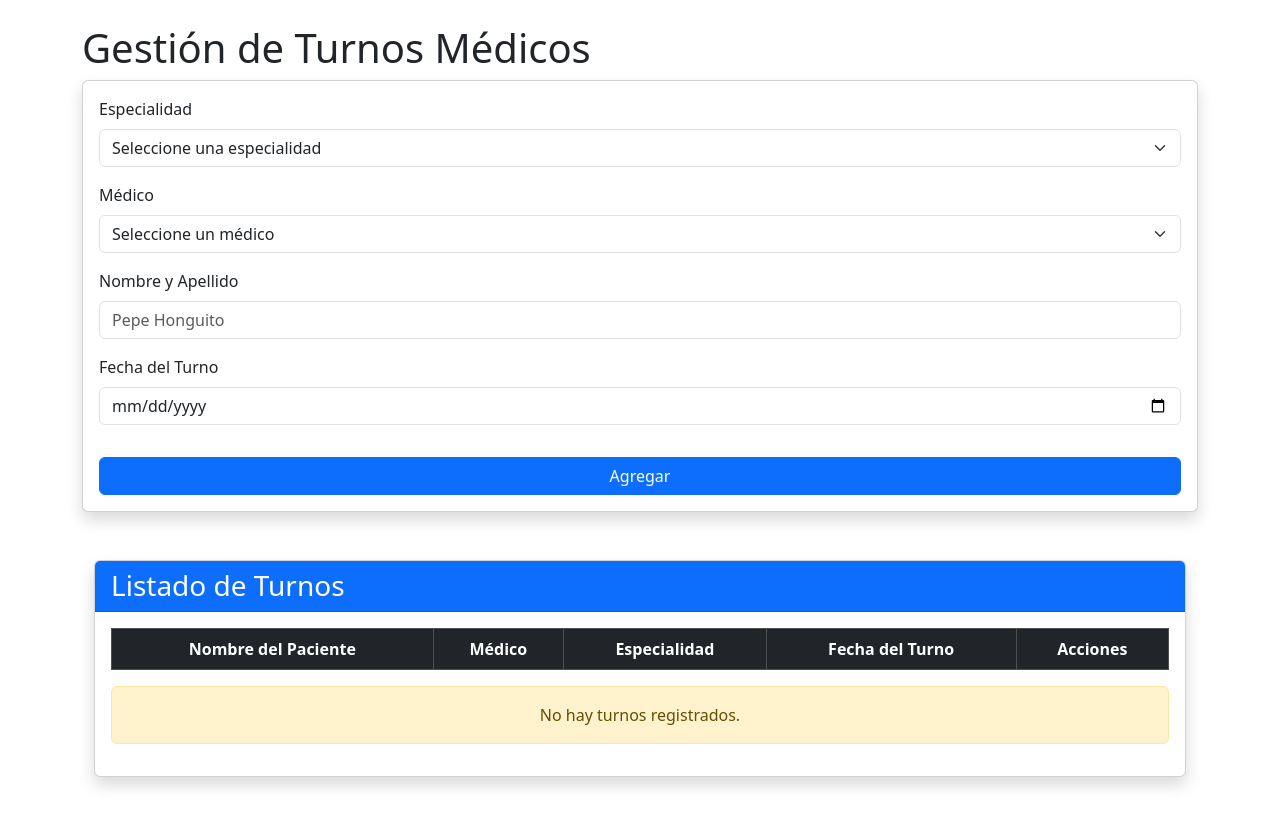
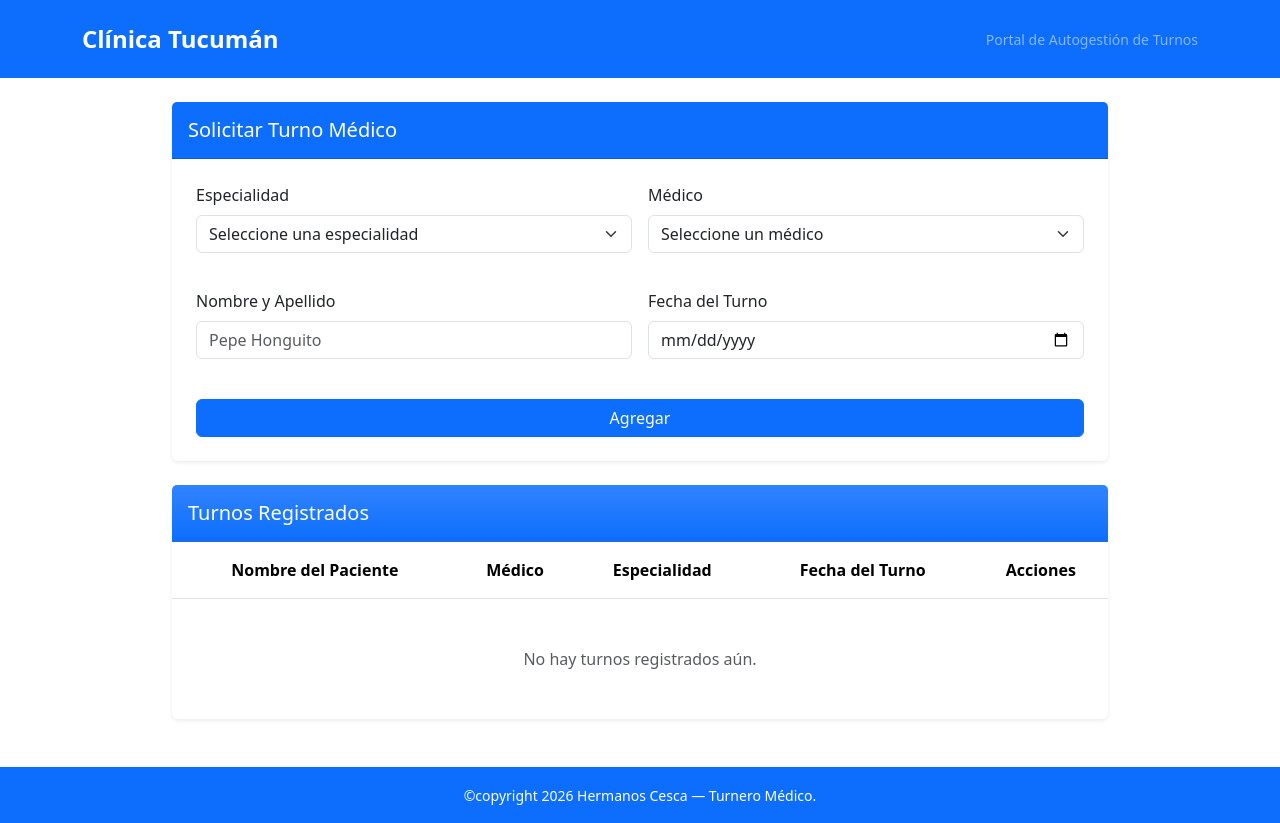
Before and after one commit to DanteCesca/Proyecto-Final, a React (Vite) app: page / in a window 1280 px wide. Before the commit the page ends 800 px from the top, so only its background shows below. Built offline with nearby package versions, Linux system fonts and the light colour scheme.

Commit message:
Agregado de estilos al turnero médico

```diff
--- a/src/App.jsx
+++ b/src/App.jsx
@@ -1,10 +1,8 @@
 import { useState } from "react";
-import "./Styles/App.css";
 import Form from "./Componentes/Form";
 import TablaTurnos from "./Componentes/Tabla";
 
 function App() {
-
   const [turnos, setTurnos] = useState([]);
   const [dataToEdit, setDataToEdit] = useState(null);
 
@@ -21,31 +19,44 @@ function App() {
     setDataToEdit(null);
   };
 
-  const handleEditar = (turno) => {
-    setDataToEdit(turno);
-  };
+  return (
+    // MAQUETADO SANATORIO: estructura vertical completa con footer al fondo
+    <div className="d-flex flex-column min-vh-100">
 
-  const handleEliminar = (id) => {
-    const filtrados = turnos.filter((t) => t.id !== id);
-    setTurnos(filtrados);
-  };
+      {/* Navbar institucional */}
+      <nav className="navbar bg-primary px-4 py-3">
+        <div className="container">
+          <span className="navbar-brand text-white fw-bold fs-4">
+            Clínica Tucumán
+          </span>
+          <span className="text-white-50 small">
+            Portal de Autogestión de Turnos
+          </span>
+        </div>
+      </nav>
 
-  return (
-    <div className="container mt-4">
-      <h1>Gestión de Turnos Médicos</h1>
-
+      {/* Contenido principal — crece para empujar el footer hacia abajo */}
+      <main className="flex-grow-1">
+        <div className="container mt-4" style={{ maxWidth: "960px" }}>
           <Form
             dataToEdit={dataToEdit}
             createData={createData}
             updateData={updateData}
             onCancelarEdicion={() => setDataToEdit(null)}
           />
-
           <TablaTurnos
             turnos={turnos}
-        onEditar={handleEditar}
-        onEliminar={handleEliminar}
+            onEditar={(t) => setDataToEdit(t)}
+            onEliminar={(id) => setTurnos(turnos.filter((t) => t.id !== id))}
           />
+        </div>
+      </main>
+
+      {/* MAQUETADO SANATORIO: footer institucional */}
+      <footer className="bg-primary text-white text-center py-3 mt-5">
+        <small>©copyright 2026 Hermanos Cesca — Turnero Médico.</small>
+      </footer>
+
     </div>
   );
 }
--- a/src/Componentes/Form.jsx
+++ b/src/Componentes/Form.jsx
@@ -6,7 +6,6 @@ import FechaTurno from "./FechaTurno";
 import BotonAgregar from "./BotonAgregar";
 
 function Form({ createData, updateData, dataToEdit, onCancelarEdicion }) {
-
   const [especialidad, setEspecialidad] = useState("");
   const [medico, setMedico] = useState("");
   const [nombrePaciente, setNombrePaciente] = useState("");
@@ -33,17 +32,10 @@ function Form({ createData, updateData, dataToEdit, onCancelarEdicion }) {
 
   const handleSubmit = (e) => {
     e.preventDefault();
-
-  if (
-    especialidad === "" ||
-    medico === "" ||
-    nombrePaciente.trim() === "" ||
-    fecha === ""
-  ) {
+    if (!especialidad || !medico || !nombrePaciente.trim() || !fecha) {
       alert("Debe completar todos los campos.");
       return;
     }
-
     const nuevoTurno = {
       nombre: nombrePaciente,
       especialidad,
@@ -51,48 +43,77 @@ const handleSubmit = (e) => {
       fecha,
       id: dataToEdit ? dataToEdit.id : Date.now()
     };
-
-  if (dataToEdit) {
-    updateData(nuevoTurno);
-  } else {
-    createData(nuevoTurno);
-  }
-
+    if (dataToEdit) updateData(nuevoTurno);
+    else createData(nuevoTurno);
     handleReset();
   };
 
   return (
-    <form className="card p-3 shadow" onSubmit={handleSubmit}>
+    // MAQUETADO SANATORIO: tarjeta blanca con sombra suave y sin borde
+    <div className="card border-0 shadow-sm mb-4">
 
+      {/* MAQUETADO SANATORIO: encabezado azul con título del formulario */}
+      <div className="card-header bg-primary text-white py-3">
+        <h5 className="mb-0"> Solicitar Turno Médico</h5>
+      </div>
+
+      <div className="card-body p-4">
+        <form onSubmit={handleSubmit}>
+
+          {/* MAQUETADO SANATORIO: fila 1 — Especialidad y Médico en dos columnas */}
+          <div className="row g-3">
+            <div className="col-md-6">
               <Especialidades
                 especialidadSeleccionada={especialidad}
                 onEspecialidadChange={setEspecialidad}
               />
-
+            </div>
+            <div className="col-md-6">
               <Medicos
                 especialidadSeleccionada={especialidad}
                 medicoSeleccionado={medico}
                 onMedicoChange={setMedico}
               />
+            </div>
+          </div>
 
+          {/* MAQUETADO SANATORIO: fila 2 — Paciente y Fecha en dos columnas */}
+          <div className="row g-3 mt-1">
+            <div className="col-md-6">
               <PacienteInput
                 nombre={nombrePaciente}
                 onNombreChange={setNombrePaciente}
               />
-
+            </div>
+            <div className="col-md-6">
               <FechaTurno
                 fecha={fecha}
                 onFechaChange={setFecha}
               />
+            </div>
+          </div>
 
-      <div className="mt-3">
+          {/* MAQUETADO SANATORIO: fila 3 — botones alineados con flexbox */}
+          <div className="d-flex gap-2 mt-4">
             <BotonAgregar
               isEditing={dataToEdit !== null}
               onClick={handleSubmit}
             />
+            {/* MAQUETADO SANATORIO: botón cancelar solo visible en modo edición */}
+            {dataToEdit && (
+              <button
+                type="button"
+                className="btn btn-light border w-100"
+                onClick={handleReset}
+              >
+                Cancelar
+              </button>
+            )}
           </div>
 
         </form>
+      </div>
+    </div>
   );
 }
 
--- a/src/Componentes/Tabla.jsx
+++ b/src/Componentes/Tabla.jsx
@@ -1,24 +1,27 @@
-import React from "react";
 import BotonEditar from "./BotonEditar";
 
 function TablaTurnos({ turnos, onEditar, onEliminar }) {
   return (
-    <div className="container mt-5">
-      <div className="card shadow">
-        <div className="card-header bg-primary text-white">
-          <h3 className="mb-0">Listado de Turnos</h3>
+    // MAQUETADO SANATORIO: tarjeta sin borde con sombra suave
+    <div className="card border-0 shadow-sm mt-4">
+
+      {/* MAQUETADO SANATORIO: encabezado azul degradado con título */}
+      <div className="card-header bg-primary bg-gradient text-white py-3">
+        <h5 className="mb-0"> Turnos Registrados</h5>
       </div>
 
-        <div className="card-body">
+      <div className="card-body p-0">
         <div className="table-responsive">
-            <table className="table table-striped table-hover table-bordered align-middle text-center">
-              <thead className="table-dark">
+          <table className="table table-hover align-middle text-center mb-0">
+
+            {/* MAQUETADO SANATORIO: encabezado celeste institucional */}
+            <thead style={{ backgroundColor: "#e8f4fd", color: "#0d6efd" }}>
               <tr>
-                  <th>Nombre del Paciente</th>
-                  <th>Médico</th>
-                  <th>Especialidad</th>
-                  <th>Fecha del Turno</th>
-                  <th>Acciones</th>
+                <th className="py-3">Nombre del Paciente</th>
+                <th className="py-3">Médico</th>
+                <th className="py-3">Especialidad</th>
+                <th className="py-3">Fecha del Turno</th>
+                <th className="py-3">Acciones</th>
               </tr>
             </thead>
 
@@ -31,15 +34,13 @@ function TablaTurnos({ turnos, onEditar, onEliminar }) {
                   <td>{turno.fecha}</td>
                   <td>
                     <div className="d-flex justify-content-center gap-2">
-                        <BotonEditar
-                          turno={turno}
-                          onEditar={onEditar}
-                        />
+                      <BotonEditar turno={turno} onEditar={onEditar} />
+                      {/* MAQUETADO SANATORIO: botón eliminar con ícono de Bootstrap Icons */}
                       <button
                         className="btn btn-danger btn-sm"
                         onClick={() => onEliminar(turno.id)}
                       >
-                          Eliminar
+                        🗑️ Eliminar
                       </button>
                     </div>
                   </td>
@@ -48,12 +49,13 @@ function TablaTurnos({ turnos, onEditar, onEliminar }) {
             </tbody>
           </table>
 
+          {/* MAQUETADO SANATORIO: mensaje institucional cuando no hay turnos */}
           {turnos.length === 0 && (
-              <div className="alert alert-warning text-center">
-                No hay turnos registrados.
+            <div className="text-center text-muted py-5">
+              <p className="mb-0">No hay turnos registrados aún.</p>
             </div>
           )}
-          </div>
+
         </div>
       </div>
     </div>
```
Lines whose indentation alone changed are shown as unchanged.
